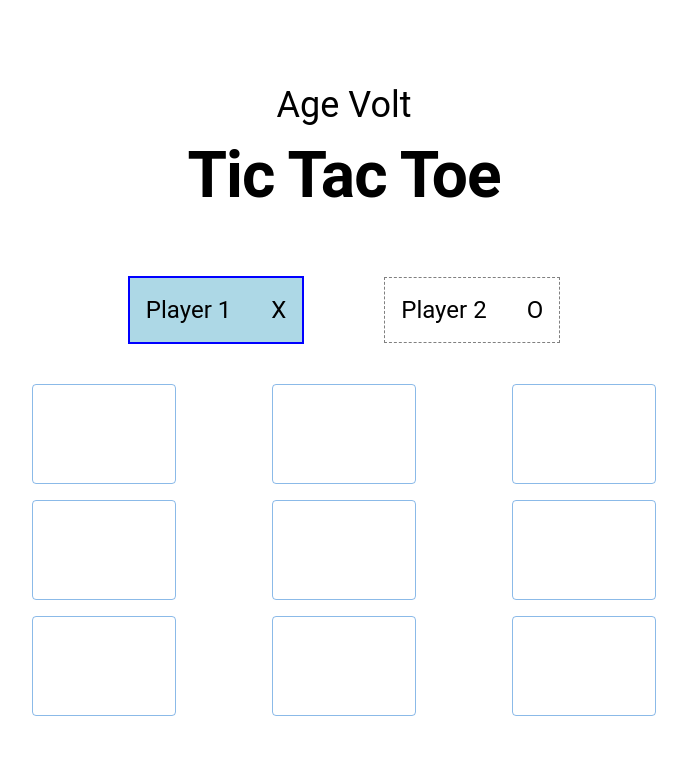
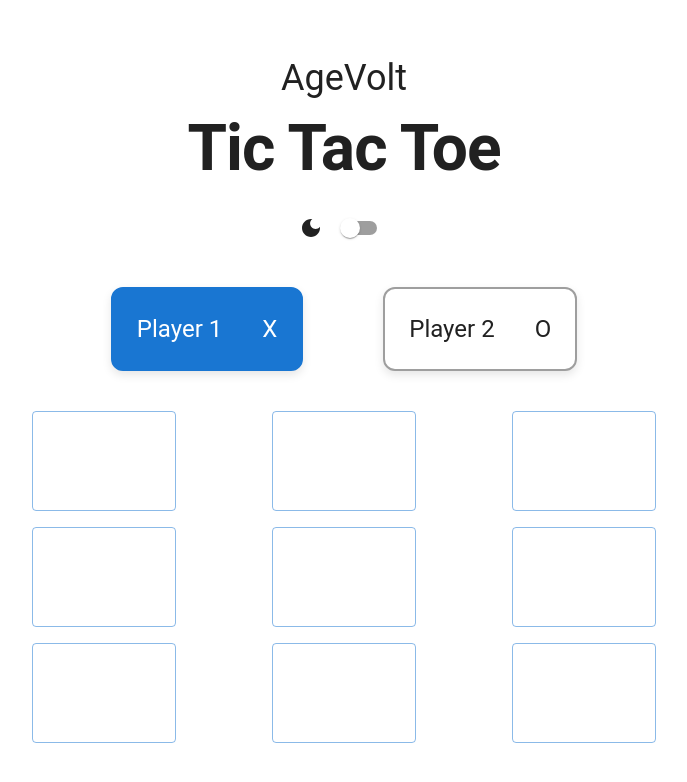
Before and after one commit to pokolek/age-volt-tic-tac-toe, a Next.js app: page / in a window 1280 px wide. Shown: the top 782 px of the page, without its empty margins (296-983 px from the left). Built offline with nearby package versions, Linux system fonts and the light colour scheme.

Commit message:
DarkMode

```diff
--- a/app/components/Players/Players.tsx
+++ b/app/components/Players/Players.tsx
@@ -1,10 +1,12 @@
-import { Box, Stack, Typography } from "@mui/material";
+import { Box, Stack, Typography, useTheme } from "@mui/material";
 
 interface PlayersProps {
   activePlayer: "X" | "O";
 }
 
 export default function Players({ activePlayer }: PlayersProps) {
+  const theme = useTheme(); // Access the current theme
+
   return (
     <Stack
       direction={{ xs: "column", sm: "row" }}
@@ -14,14 +16,38 @@ export default function Players({ activePlayer }: PlayersProps) {
       justifyContent="center"
       sx={{ width: "100%" }}
     >
+      {/* Player 1 Box */}
       <Box
         component="section"
         sx={{
-          p: { xs: 1, sm: 2 },
-          border: activePlayer === "X" ? "2px solid blue" : "1px dashed grey",
-          backgroundColor: activePlayer === "X" ? "lightblue" : "transparent",
+          p: { xs: 2, sm: 3 }, // More padding for a cleaner look
+          border:
+            activePlayer === "X"
+              ? `2px solid ${theme.palette.primary.main}`
+              : `2px solid ${theme.palette.grey[500]}`,
+          backgroundColor:
+            activePlayer === "X"
+              ? theme.palette.mode === "dark"
+                ? theme.palette.primary.light
+                : theme.palette.primary.main
+              : theme.palette.background.paper,
+          color:
+            activePlayer === "X"
+              ? theme.palette.getContrastText(theme.palette.primary.main)
+              : theme.palette.text.primary,
           width: { xs: "100%", sm: "auto" },
           textAlign: "center",
+          borderRadius: "12px", // Add rounded corners
+          boxShadow: "0 4px 10px rgba(0,0,0,0.1)", // Soft shadow for elevation
+          transition: "background-color 0.3s ease, border 0.3s ease", // Smooth transitions
+          ":hover": {
+            backgroundColor:
+              activePlayer === "X"
+                ? theme.palette.mode === "dark"
+                  ? theme.palette.primary.main
+                  : theme.palette.primary.dark
+                : theme.palette.action.hover,
+          },
         }}
       >
         <Stack
@@ -45,14 +71,38 @@ export default function Players({ activePlayer }: PlayersProps) {
         </Stack>
       </Box>
 
+      {/* Player 2 Box */}
       <Box
         component="section"
         sx={{
-          p: { xs: 1, sm: 2 },
-          border: activePlayer === "O" ? "2px solid blue" : "1px dashed grey",
-          backgroundColor: activePlayer === "O" ? "lightblue" : "transparent",
+          p: { xs: 2, sm: 3 },
+          border:
+            activePlayer === "O"
+              ? `2px solid ${theme.palette.primary.main}`
+              : `2px solid ${theme.palette.grey[500]}`,
+          backgroundColor:
+            activePlayer === "O"
+              ? theme.palette.mode === "dark"
+                ? theme.palette.primary.light
+                : theme.palette.primary.main
+              : theme.palette.background.paper,
+          color:
+            activePlayer === "O"
+              ? theme.palette.getContrastText(theme.palette.primary.main)
+              : theme.palette.text.primary,
           width: { xs: "100%", sm: "auto" },
           textAlign: "center",
+          borderRadius: "12px", // Add rounded corners
+          boxShadow: "0 4px 10px rgba(0,0,0,0.1)", // Soft shadow for elevation
+          transition: "background-color 0.3s ease, border 0.3s ease", // Smooth transitions
+          ":hover": {
+            backgroundColor:
+              activePlayer === "O"
+                ? theme.palette.mode === "dark"
+                  ? theme.palette.primary.main
+                  : theme.palette.primary.dark
+                : theme.palette.action.hover,
+          },
         }}
       >
         <Stack
--- a/app/page.tsx
+++ b/app/page.tsx
@@ -1,8 +1,35 @@
-import { Box, Typography } from "@mui/material";
+"use client";
+
+import {
+  Box,
+  createTheme,
+  Switch,
+  ThemeProvider,
+  Typography,
+  CssBaseline,
+  Stack,
+} from "@mui/material";
 import GameBoard from "./components/GameBoard/GameBoard";
+import { useState } from "react";
+import DarkModeIcon from "@mui/icons-material/DarkMode";
+import LightModeIcon from "@mui/icons-material/LightMode";
 
 export default function Home() {
+  const [mode, setMode] = useState<"light" | "dark">("light");
+
+  const appTheme = createTheme({
+    palette: {
+      mode: mode,
+    },
+  });
+
+  const handleChange = () => {
+    setMode((prevMode) => (prevMode === "light" ? "dark" : "light"));
+  };
+
   return (
+    <ThemeProvider theme={appTheme}>
+      <CssBaseline />
       <Box
         component="main"
         sx={{
@@ -20,7 +47,7 @@ export default function Home() {
           gutterBottom
           sx={{ fontSize: { xs: "24px", sm: "32px", md: "36px" } }}
         >
-        Age Volt
+          AgeVolt
         </Typography>
 
         <Typography
@@ -34,7 +61,22 @@ export default function Home() {
           Tic Tac Toe
         </Typography>
 
+        <Stack
+          direction="row"
+          spacing={1}
+          alignItems="center"
+          justifyContent="center"
+        >
+          {mode === "light" ? <DarkModeIcon /> : <LightModeIcon />}
+          <Switch
+            checked={mode === "dark"}
+            onChange={handleChange}
+            inputProps={{ "aria-label": "controlled" }}
+            sx={{ mb: 2 }}
+          />
+        </Stack>
         <GameBoard />
       </Box>
+    </ThemeProvider>
   );
 }
--- a/package.json
+++ b/package.json
@@ -11,6 +11,7 @@
   "dependencies": {
     "@emotion/react": "^11.13.3",
     "@emotion/styled": "^11.13.0",
+    "@mui/icons-material": "^6.1.4",
     "@mui/material": "^6.1.4",
     "next": "14.2.15",
     "react": "^18",
```
Also changed, not shown: 1 other file (tests, documents, lock files or other folders). Lines whose indentation alone changed are shown as unchanged.
